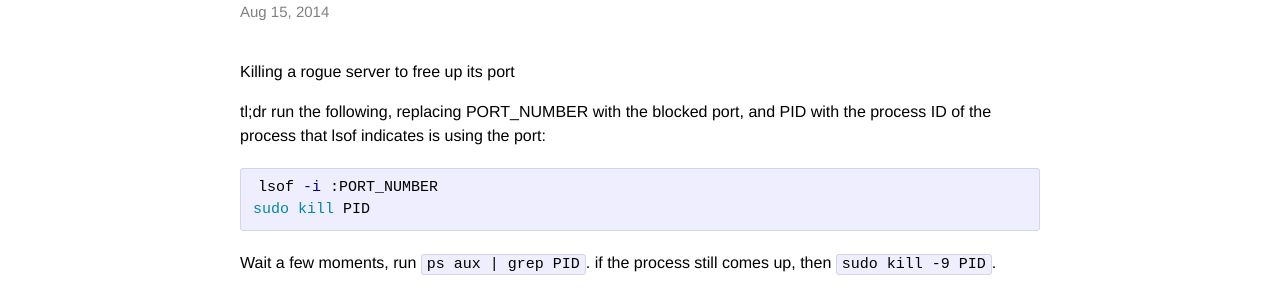
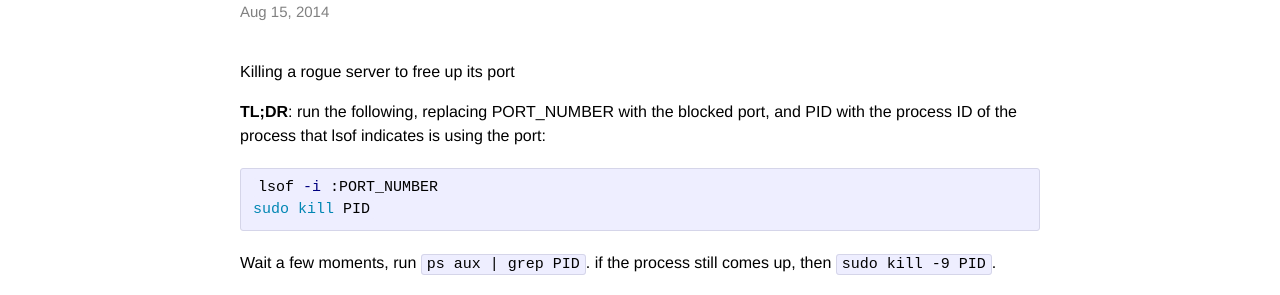
Before and after one commit to truffaut/truffaut.github.io, a Jekyll site: the page built from _posts/2014-08-15-killing-a-rogue-server.markdown, in a window 1280 px wide and 900 px high. Shown: the part 148-443 px from the top of the window. Built offline with Jekyll 4.4.1, drawn with Linux system fonts in a browser that asks for light colours.

Commit message:
tldr formatting

```diff
--- a/_posts/2014-08-15-killing-a-rogue-server.markdown
+++ b/_posts/2014-08-15-killing-a-rogue-server.markdown
@@ -4,7 +4,8 @@ title:  "Killing a rogue server to free up its port"
 ---
 #Killing a rogue server to free up its port
 
-tl;dr run the following, replacing PORT_NUMBER with the blocked port, and PID with the process ID of the process that lsof indicates is using the port:
+**TL;DR**:
+run the following, replacing PORT_NUMBER with the blocked port, and PID with the process ID of the process that lsof indicates is using the port:
 
 {% highlight bash %}
 lsof -i :PORT_NUMBER
```
